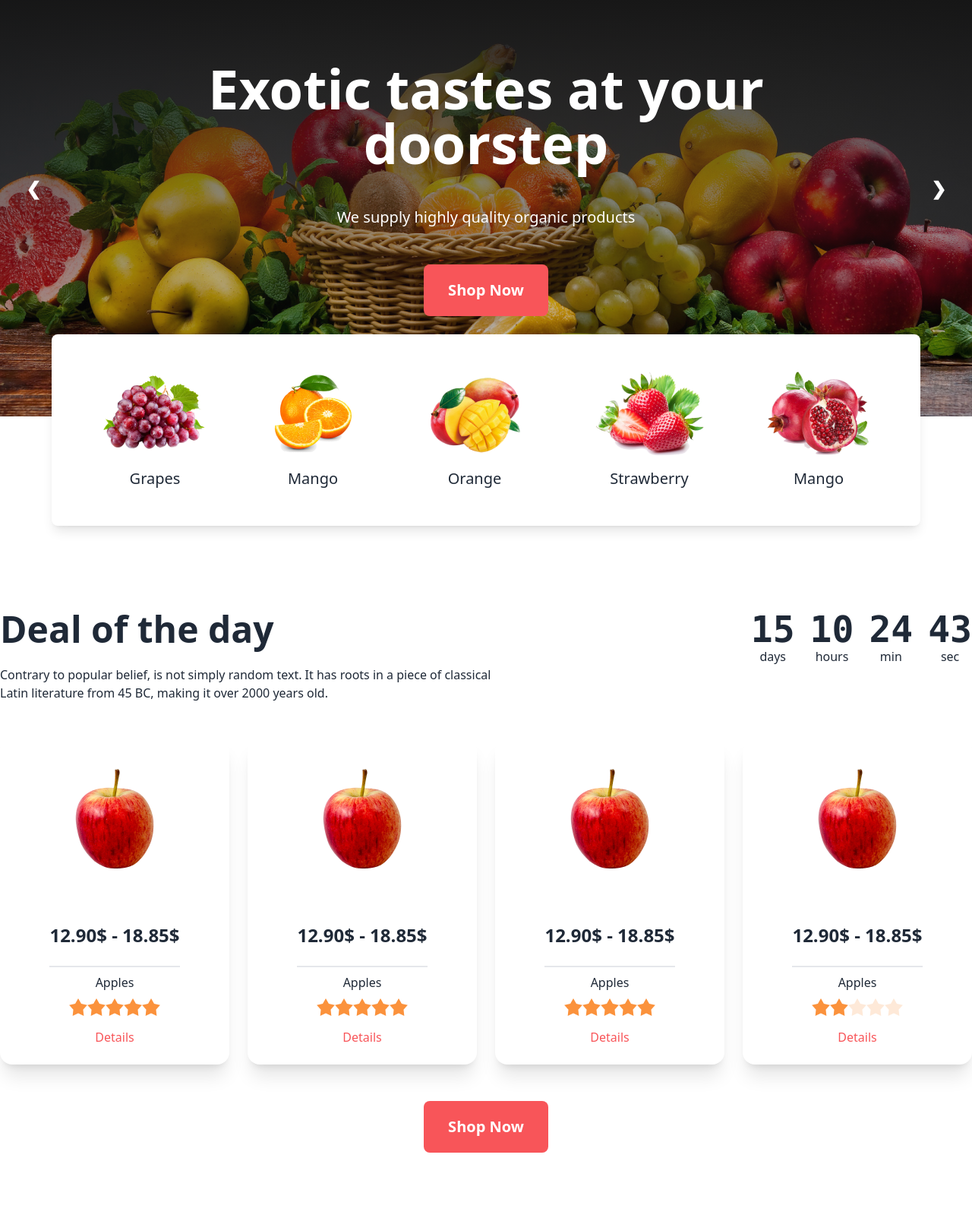
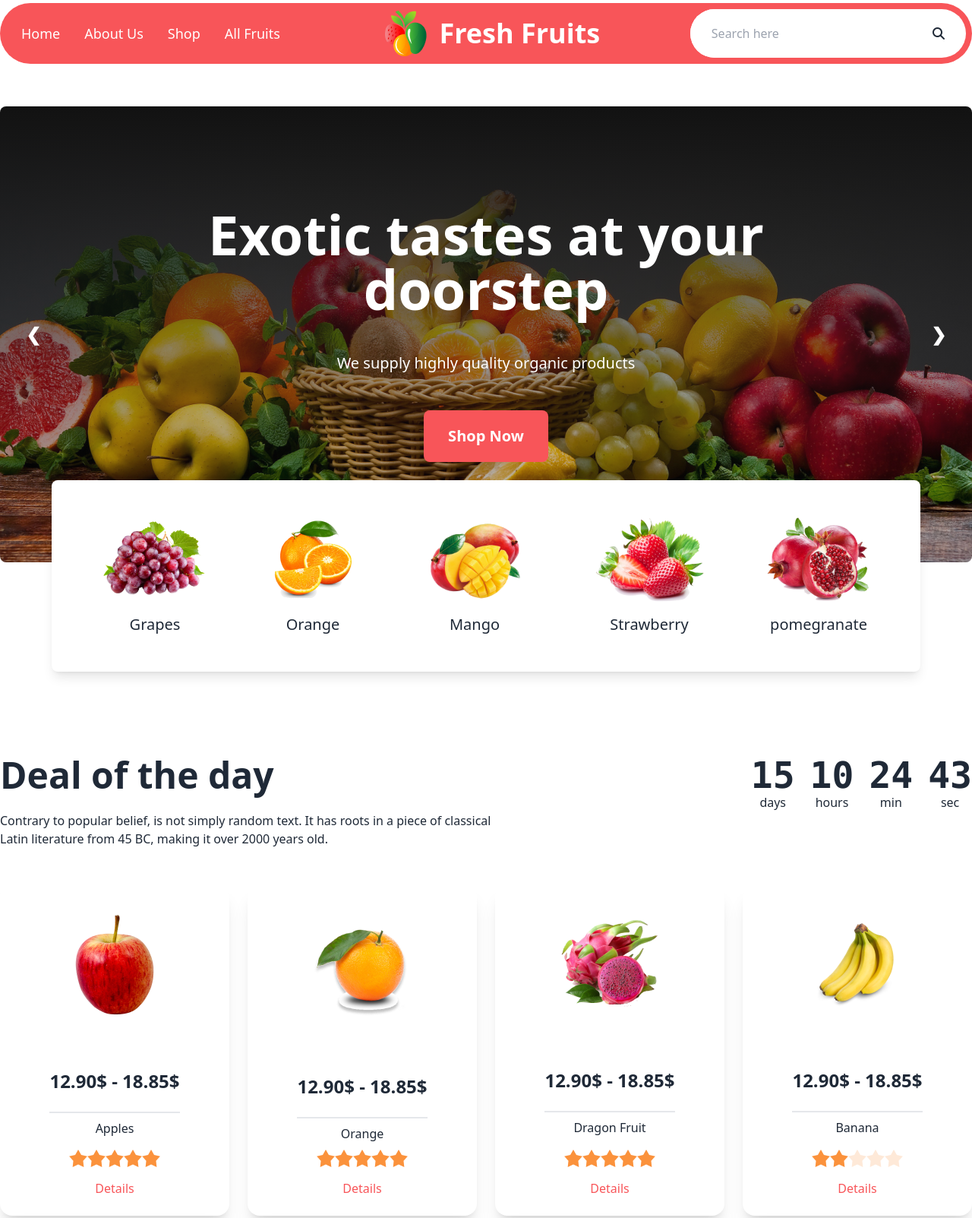
Before and after one commit to Jahid-Hossan/fresh-fruit, a plain HTML site: page index.html in a window 1280 px wide. Shown: the part 52-1655 px from the top of the page at 76% size. Drawn offline with nearby package versions, Linux system fonts and the light colour scheme; grey boxes are pictures that could not be loaded.

Commit message:
finally done

```diff
--- a/index.html
+++ b/index.html
@@ -66,14 +66,54 @@
 
 <body class="font-lato">
     <!-- header  -->
-    <header class="container mx-auto">
+    <header class="container mx-auto my-7 lg:my-14">
+        <nav>
+            <div class="p-2 flex items-center rounded-full lg:bg-this-clr justify-between relative">
+                <div class="grid grid-cols-2 lg:grid-cols-1 items-center ">
+                    <div class="dropdown order-last flex w-full justify-end">
+                        <label tabindex="0" class="btn btn-ghost  lg:hidden">
+                            <svg xmlns="http://www.w3.org/2000/svg" class="h-5 w-5" fill="none" viewBox="0 0 24 24"
+                                stroke="currentColor">
+                                <path stroke-linecap="round" stroke-linejoin="round" stroke-width="2"
+                                    d="M4 6h16M4 12h8m-8 6h16" />
+                            </svg>
+                        </label>
+                        <ul tabindex="0"
+                            class="menu menu-sm dropdown-content mt-3 z-[1] p-2 shadow bg-base-100 rounded-box w-52">
+                            <li><a>Home</a></li>
+                            <li><a>About Us</a></li>
+                            <li><a>Shop</a></li>
+                            <li><a>All Fruits</a></li>
+                        </ul>
+                    </div>
+                    <a class="order-1 flex items-center normal-case lg:justify-center text-xl text-white">
+                        <img src="./images/logo.png" alt="">
+                        <h2 class="text-black lg:text-white font-bold text-2xl md:text-4xl pl-4">Fresh Fruits</h2>
+                    </a>
+                </div>
+                <div class="navbar-center hidden order-first lg:flex">
+                    <ul class="menu menu-horizontal px-1  text-white font-medium text-lg">
+                        <li><a>Home</a></li>
+                        <li><a>About Us</a></li>
+                        <li><a>Shop</a></li>
+                        <li><a>All Fruits</a></li>
+                    </ul>
+                </div>
+                <div class="flex absolute lg:static hidden lg:block  justify-end bg-white rounded-full">
+                    <a class="">
+                        <input class="px-7 max-w-[400px] rounded-full py-5" placeholder="Search here  " type="search">
+                        <i class="fa-solid fa-magnifying-glass px-7"></i>
+                    </a>
+                </div>
+            </div>
+        </nav>
 
     </header>
     <!-- main -->
     <main class="container mx-auto">
         <!-- banner -->
         <section class="lg:mb-64 flex flex-col  relative items-center">
-            <div class="carousel w-full h-80 lg:h-[600px] ">
+            <div class="carousel w-full h-80 rounded-lg lg:h-[600px] ">
                 <!-- slider 1 -->
                 <div id="slide1" class="carousel-item relative w-full">
                     <div class="banner one flex flex-col space-y-6 lg:space-y-12 justify-center  w-full">
@@ -156,11 +196,11 @@
                 </div>
                 <div class="text-center space-y-4 text-xl ">
                     <img src="./images/fruit2.png" alt="">
-                    <h4>Mango</h4>
+                    <h4>Orange</h4>
                 </div>
                 <div class="text-center space-y-4 text-xl">
                     <img src="./images/fruit3.png" alt="">
-                    <h4>Orange</h4>
+                    <h4>Mango</h4>
                 </div>
                 <div class="text-center space-y-4 text-xl">
                     <img src="./images/fruit4.png" alt="">
@@ -168,7 +208,7 @@
                 </div>
                 <div class="text-center space-y-4 text-xl">
                     <img src="./images/fruit5.png" alt="">
-                    <h4>Mango</h4>
+                    <h4>pomegranate</h4>
                 </div>
             </div>
         </section>
@@ -179,8 +219,8 @@
                 class="flex flex-col gap-6 items-center lg:items-start lg:flex-row lg:justify-between lg:justify-center">
                 <div class="space-y-6 text-center lg:text-left">
                     <h2 class="text-5xl font-extrabold">Deal of the day</h2>
-                    <p>Contrary to popular belief, is not simply random text. It has roots in a piece of classical
-                        <br>Latin literature from 45 BC, making it over 2000 years old.
+                    <p class="max-w-2xl">Contrary to popular belief, is not simply random text. It has roots in a piece
+                        of classical Latin literature from 45 BC, making it over 2000 years old.
                     </p>
                 </div>
                 <div>
@@ -263,12 +303,12 @@
                 <!-- 2nd card -->
                 <div class="card bg-base-100 shadow-xl">
                     <figure class="px-10 pt-10">
-                        <img src="./images/fruit6.png
+                        <img src="./images/fruit7.png
                       " alt="Apple" class="rounded-xl" />
                     </figure>
                     <div class="card-body items-center text-center mt-12 py-6">
                         <h2 class="card-title text-2xl font-bold border-b-2 pb-6">12.90$ - 18.85$</h2>
-                        <p>Apples</p>
+                        <p>Orange</p>
                         <div class="rating">
                             <input type="radio" name="rating-2" class="mask mask-star-2 bg-orange-400" />
                             <input type="radio" name="rating-2" class="mask mask-star-2 bg-orange-400" checked />
@@ -281,8 +321,8 @@
                         <dialog id="my_modal_2" class="modal">
                             <form method="dialog" class="modal-box">
                                 <div class="flex flex-col items-center gap-y-8">
-                                    <img src="./images/fruit6.png" alt="" class="">
-                                    <h3 class="text-4xl font-extrabold">Apple</h3>
+                                    <img src="./images/fruit7.png" alt="" class="">
+                                    <h3 class="text-4xl font-extrabold">Orange</h3>
                                     <p class="">Professional employees are there for you to pick the most amazing and
                                         fresh fruits.</p>
                                     <div class="rating block">
@@ -308,12 +348,12 @@
                 <!-- 3rd card -->
                 <div class="card bg-base-100 shadow-xl">
                     <figure class="px-10 pt-10">
-                        <img src="./images/fruit6.png
+                        <img src="./images/fruit8.png
                       " alt="Apple" class="rounded-xl" />
                     </figure>
                     <div class="card-body items-center text-center mt-12 py-6">
                         <h2 class="card-title text-2xl font-bold border-b-2 pb-6">12.90$ - 18.85$</h2>
-                        <p>Apples</p>
+                        <p>Dragon Fruit</p>
                         <div class="rating">
                             <input type="radio" name="rating-2" class="mask mask-star-2 bg-orange-400" />
                             <input type="radio" name="rating-2" class="mask mask-star-2 bg-orange-400" checked />
@@ -326,8 +366,8 @@
                         <dialog id="my_modal_3" class="modal">
                             <form method="dialog" class="modal-box">
                                 <div class="flex flex-col items-center gap-y-8">
-                                    <img src="./images/fruit6.png" alt="" class="">
-                                    <h3 class="text-4xl font-extrabold">Apple</h3>
+                                    <img src="./images/fruit8.png" alt="" class="">
+                                    <h3 class="text-4xl font-extrabold">Dragon Fruit</h3>
                                     <p class="">Professional employees are there for you to pick the most amazing and
                                         fresh fruits.</p>
                                     <div class="rating block">
@@ -353,12 +393,12 @@
                 <!-- 4th card -->
                 <div class="card bg-base-100 shadow-xl">
                     <figure class="px-10 pt-10">
-                        <img src="./images/fruit6.png
+                        <img src="./images/fruit9.png
                       " alt="Apple" class="rounded-xl" />
                     </figure>
                     <div class="card-body items-center text-center mt-12 py-6">
                         <h2 class="card-title text-2xl font-bold border-b-2 pb-6">12.90$ - 18.85$</h2>
-                        <p>Apples</p>
+                        <p>Banana</p>
                         <div class="rating">
                             <input type="radio" name="rating-2" class="mask mask-star-2 bg-orange-400" />
                             <input type="radio" name="rating-2" class="mask mask-star-2 bg-orange-400" checked />
@@ -371,8 +411,8 @@
                         <dialog id="my_modal_4" class="modal">
                             <form method="dialog" class="modal-box">
                                 <div class="flex flex-col items-center gap-y-8">
-                                    <img src="./images/fruit6.png" alt="" class="">
-                                    <h3 class="text-4xl font-extrabold">Apple</h3>
+                                    <img src="./images/fruit9.png" alt="" class="">
+                                    <h3 class="text-4xl font-extrabold">Banana</h3>
                                     <p class="">Professional employees are there for you to pick the most amazing and
                                         fresh fruits.</p>
                                     <div class="rating block">
@@ -773,7 +813,7 @@
                             </div>
                         </div>
                     </div>
-                    <div class="-order-1 lg:order-none"><img src="./images/whychoose1.png" alt=""></div>
+                    <div class="-order-1 lg:order-none mx-auto"><img src="./images/whychoose1.png" alt=""></div>
                     <div class="space-y-11">
                         <!-- after 1 -->
                         <div class="flex flex-col items-center lg:items-start lg:flex-row lg:flex-row-reverse  gap-6 ">
```
Also changed, not shown: jkasdgh.html (added, +29 -0 lines).
